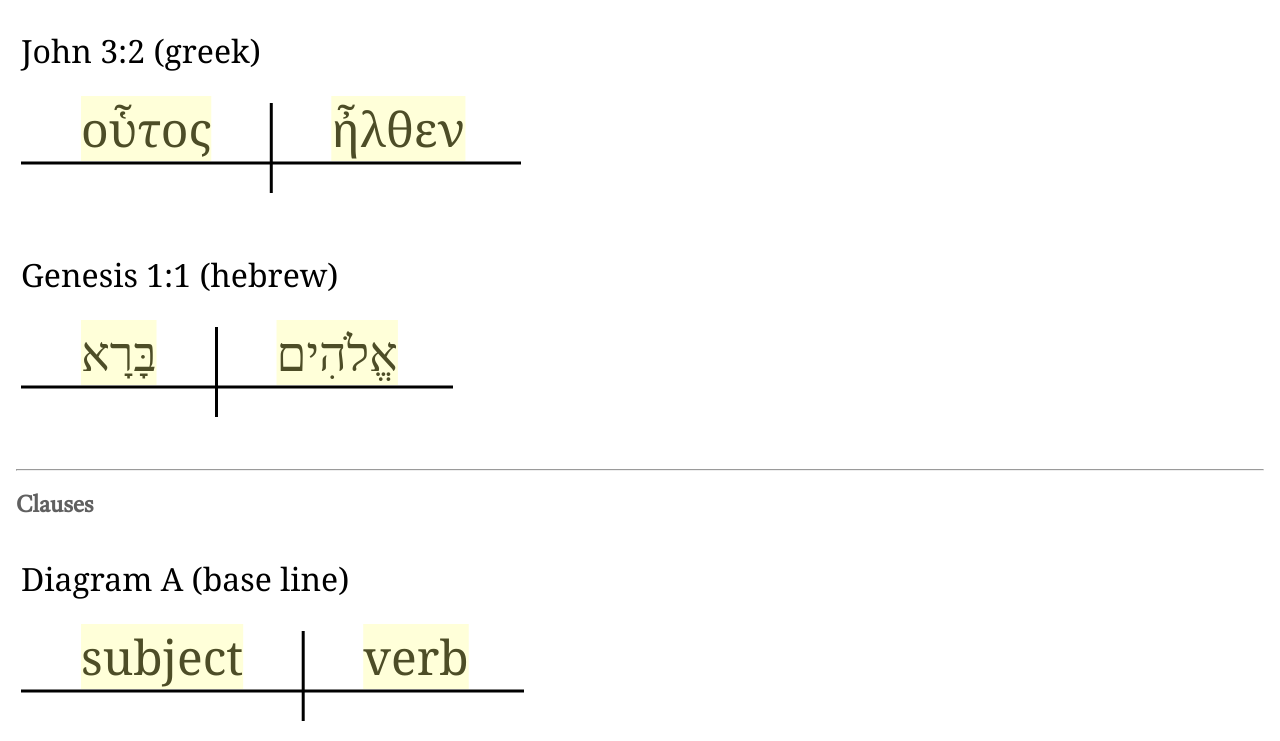
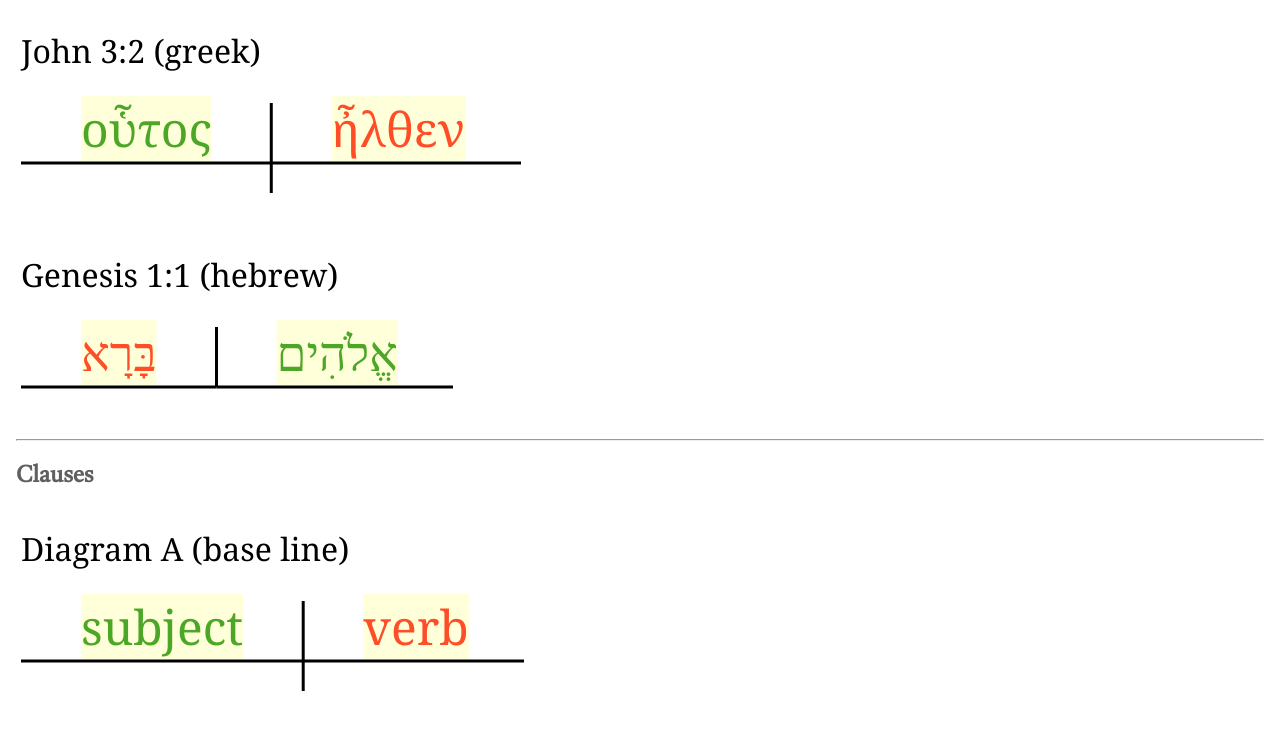
Before and after one commit to gedeonix/diagram-sentences, a website: page public/diagram.html in a window 1280 px wide. Shown: the part 59-800 px from the top of the page. Drawn offline with nearby package versions, Linux system fonts and the light colour scheme.

Commit message:
refactoring (add gc)

```diff
--- a/public/diagram.html
+++ b/public/diagram.html
@@ -14,21 +14,22 @@
 <div id="app">
   <div class="container">
     <h1>Diagram Sequences</h1>
-    <div id="demo1" class="hebrew"></div>
-    <div id="demo2" class="greek"></div>
+    <div id="demo1" class="greek"></div>
+    <div id="demo2" class="hebrew" dir="ltr"></div>
     <hr>
     <h2>Clauses</h2>
     <div id="demo3"></div>
     <div id="demo4"></div>
     <div id="demo5"></div>
     <div id="demo6"></div>
+    <div id="demo7"></div>
     <hr>
 </div>
 </div>
 <script src="https://d3js.org/d3.v6.min.js"></script>
 <script defer src="https://unpkg.com/vue@next"></script>
 <script type="module">
-  import { diagram, type } from '../src/diagram.js'
+  import { diagram } from '../src/diagram.js'
   Vue.createApp({
     data() {
       return {
@@ -42,9 +43,10 @@
           },
           {
               title: 'Genesis 1:1 (hebrew)',
+              direction: 'rtl',
               items: [
-                  { name: 'בָּרָא', type: 'SUBJECT' },
-                  { name: 'אֱלֹהִים', type: 'VERB' }
+                  { name: 'בָּרָא', type: 'VERB' },
+                  { name: 'אֱלֹהִים', type: 'SUBJECT' }
               ]
           },
           {
@@ -101,8 +103,15 @@
                 ]
               },
             ]
+          },
+          {
+              title: 'Simple',
+              items: [
+                  { name: 'subject', type: 'SUBJECT' },
+                  { name: 'linking verb', type: 'VERB' },
+                  { name: 'predicate adj.', type: 'PREDICATE_ADJ' },
+              ]
           }
-
         ]
       }
     },
@@ -113,6 +122,7 @@
       diagram(d3, '#demo4', this.data[3]);
       diagram(d3, '#demo5', this.data[4]);
       diagram(d3, '#demo6', this.data[5]);
+      diagram(d3, '#demo6', this.data[6]);
     }
   }).mount('#app')
 </script>
--- a/src/diagram.js
+++ b/src/diagram.js
@@ -1,16 +1,10 @@
-export const type = {
+
+const type = {
   SUBJECT: 'SUBJECT',
   VERB: 'VERB',
   DIRECT_OBJECT: 'DIRECT_OBJECT',
   PREDICATE_ADJ: 'PREDICATE_ADJ'
 }
-const X2_OFFSET = 30
-const X_OFFSET = 40
-const Y_OFFSET = 60
-const Y2_OFFSET = 30
-
-const MARGIN = 60
-const FONT_OFFSET = 16
 
 /*
 export const type = {
@@ -34,7 +28,7 @@
 }
 */
 
-function drawTitle(parent, title) {
+function drawTitle(parent, gc, title) {
   const text = parent.append("text")
     //.attr("text-anchor", "start")
     .attr("x", 0)
@@ -58,19 +52,27 @@
     .attr("d", d)
 }
 
-function drawClause(parent, x, y, name, type) {
+function drawClause(parent, gc, x, y, name, type) {
   const g = parent.append('g')
 
   const text = g.append("text")
     .attr("text-anchor", "start")
-    .attr("x", x + MARGIN)
-    .attr("y", y - FONT_OFFSET)
+    .attr("x", x + gc.MARGIN)
+    .attr("y", y - gc.FONT_OFFSET)
     //.attr("alignment-baseline", "baseline")
     //.attr("dy", ".35em")
     //.attr("text-anchor", "middle")
     //.style("font", "300 128px Helvetica Neue")
     .style('font-size', '3em')
     .text(name)
+
+    if(type === 'VERB') {
+        text.attr("fill", "red")
+    }
+    if(type === 'SUBJECT') {
+        text.attr("fill", "green")
+    }
+
 
   var bbox = text.node().getBBox();
 
@@ -84,7 +86,7 @@
     .style("stroke", "#666")
     .style("stroke-width", "0");
 
-  let width = MARGIN + bbox.width + MARGIN
+  let width = gc.MARGIN + bbox.width + gc.MARGIN
   let x2 = x + width
 
   g.append("line")
@@ -100,38 +102,38 @@
   return g.node().getBBox()
 }
 
-function drawDivideLineSubject(parent, x, y) {
+function drawDivideLineSubject(parent, gc, x, y) {
   parent.append("line")
     .attr("x1", x)
-    .attr("y1", y - Y_OFFSET)
+    .attr("y1", y - gc.Y_OFFSET)
     .attr("x2", x)
-    .attr("y2", y + Y2_OFFSET)
+    .attr("y2", y + gc.Y2_OFFSET)
     .style("stroke", "black")
     .style("stroke-width", 3)
 }
 
-function drawDivideLinePredicateAdj(parent, x, y) {
+function drawDivideLinePredicateAdj(parent, gc, x, y) {
   parent.append("line")
-    .attr("x1", x - X2_OFFSET)
-    .attr("y1", y - Y_OFFSET)
+    .attr("x1", x - gc.X2_OFFSET)
+    .attr("y1", y - gc.Y_OFFSET)
     .attr("x2", x)
     .attr("y2", y)
     .style("stroke", "black")
     .style("stroke-width", 3)
 }
 
-function drawDivideLineDefault(parent, x, y) {
+function drawDivideLineDefault(parent, gc, x, y) {
   parent.append("line")
     .attr("x1", x)
-    .attr("y1", y - Y_OFFSET)
+    .attr("y1", y - gc.Y_OFFSET)
     .attr("x2", x)
     .attr("y2", y)
     .style("stroke", "black")
     .style("stroke-width", 3)
 }
 
-function drawVerticalLine(parent, x, y) {
-  let y2 = y + Y_OFFSET + Y2_OFFSET
+function drawVerticalLine(parent, gc, x, y) {
+  let y2 = y + gc.Y_OFFSET + gc.Y2_OFFSET
   parent.append("line")
     .attr("x1", x)
     .attr("y1", y)
@@ -145,30 +147,30 @@
   }
 }
 
-function drawModifer(parent, x, y, item) {
-  let pos = drawVerticalLine(parent, x, y)
-  return drawClause(parent, pos.x, pos.y, item.name, item.type)
+function drawModifer(parent, gc, x, y, item) {
+  let pos = drawVerticalLine(parent, gc, x, y)
+  return drawClause(parent, gc, pos.x, pos.y, item.name, item.type)
 }
 
-function drawItems(parent, x, y, items) {
+function drawItems(parent, gc, x, y, items) {
   let x_offset = x
   items.forEach((item, index, array ) => {
-    let box = drawClause(parent, x_offset, y, item.name, item.type)
+    let box = drawClause(parent, gc, x_offset, y, item.name, item.type)
     x_offset = x_offset + box.width
 
     // draw divide line
     if (index !== (array.length -1)) {
 
       if(item.type === 'SUBJECT') {
-        drawDivideLineSubject(parent, x_offset, y)
+        drawDivideLineSubject(parent, gc, x_offset, y)
       }
       else {
         let next = array[index + 1]
         if(next.type === 'PREDICATE_ADJ') {
-          drawDivideLinePredicateAdj(parent, x_offset, y)
+          drawDivideLinePredicateAdj(parent, gc, x_offset, y)
         }
         else {
-          drawDivideLineDefault(parent, x_offset, y)
+          drawDivideLineDefault(parent, gc, x_offset, y)
         }
       }
 
@@ -177,11 +179,11 @@
     // draw modifiers
     if(item.modifiers !== undefined) {
 
-      let x = box.x + X2_OFFSET
-      let y = box.y + Y_OFFSET
+      let x = box.x + gc.X2_OFFSET
+      let y = box.y + gc.Y_OFFSET
       item.modifiers.forEach(modifier => {
-        let box2 = drawModifer(parent, x, y, modifier)
-        y = y + Y_OFFSET + Y2_OFFSET
+        let box2 = drawModifer(parent, gc, x, y, modifier)
+        y = y + gc.Y_OFFSET + gc.Y2_OFFSET
       })
     }
   })
@@ -475,6 +477,18 @@
 
 export function diagram(d3, node, data) {
 
+    // grafix context
+    const gc = {
+        X2_OFFSET: 30,
+        X_OFFSET: 40,
+        Y_OFFSET: 60,
+        Y2_OFFSET: 30,
+        MARGIN: 60,
+        FONT_OFFSET: 16,
+        direction: data.direction === 'rtl' ? 'rtl': 'ltr'
+    }
+    console.log(`Draw ${data.title}, direction=${gc.direction}`)
+
   let margin = { top: 50, right: 5, bottom: 5, left: 5 }
   let width = 1000 - margin.left - margin.right
   let height = 500 - margin.top - margin.bottom
@@ -485,15 +499,15 @@
     .attr("height", height + margin.top + margin.bottom)
 
   const parent = g2.append("g")
-    .attr('abc', '123')
-    .attr("transform",
-    "translate(" + margin.left + "," + margin.top + ")")
+    .attr("transform", "translate(" + margin.left + "," + margin.top + ")")
+    //.attr("transform", 'scale(1, 1)')
 
   //let g1 = drawClause(svg, x, y, 'subject', 'SUBJECT')
   //let g2 = drawClause(svg, g1.x + g1.width, y, 'verb', 'VERB')
+  //parent.attr("transform", 'translate(10px, 10px)')
 
-  drawTitle(parent, data.title)
-  let size = drawItems(parent, 0, 100, data.items)
+  drawTitle(parent, gc, data.title)
+  let size = drawItems(parent, gc, 0, 100, data.items)
 
   // console.log(size)
   // console.log(g1.node().getBBox());
```
